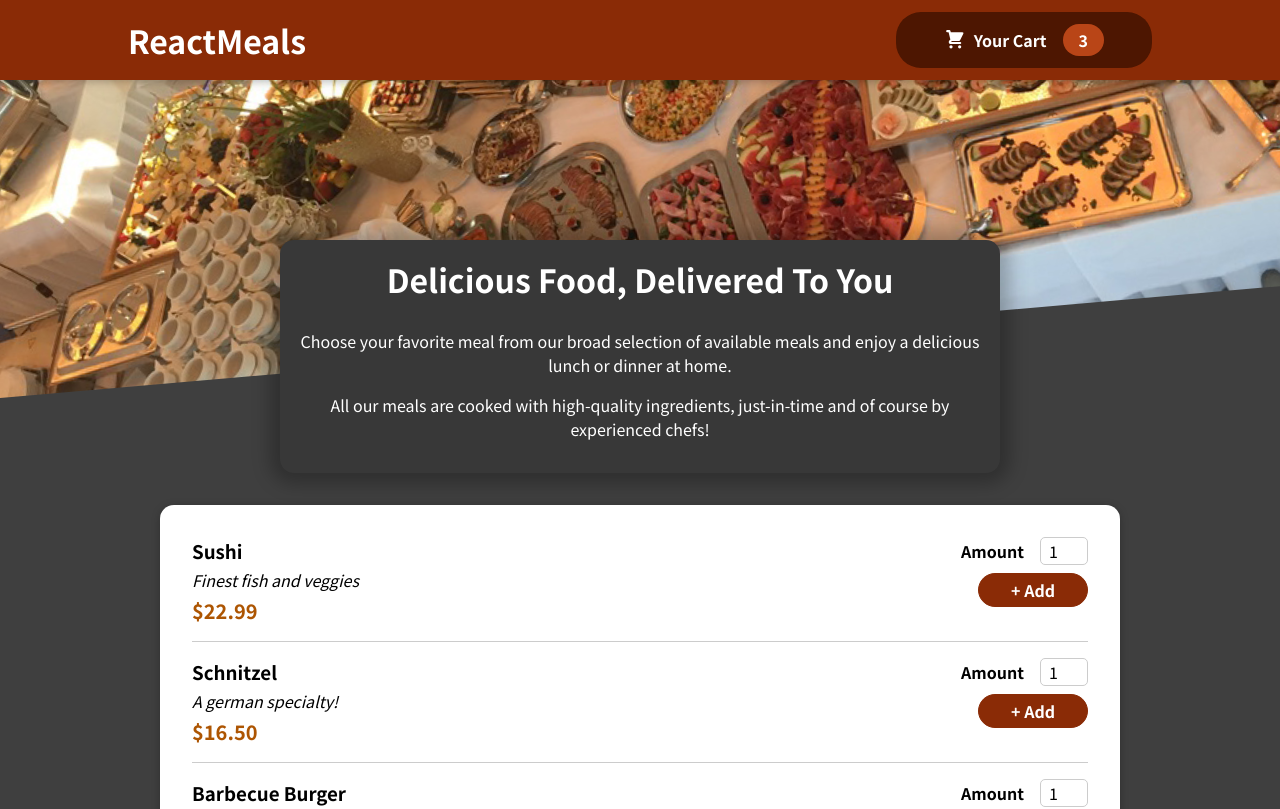
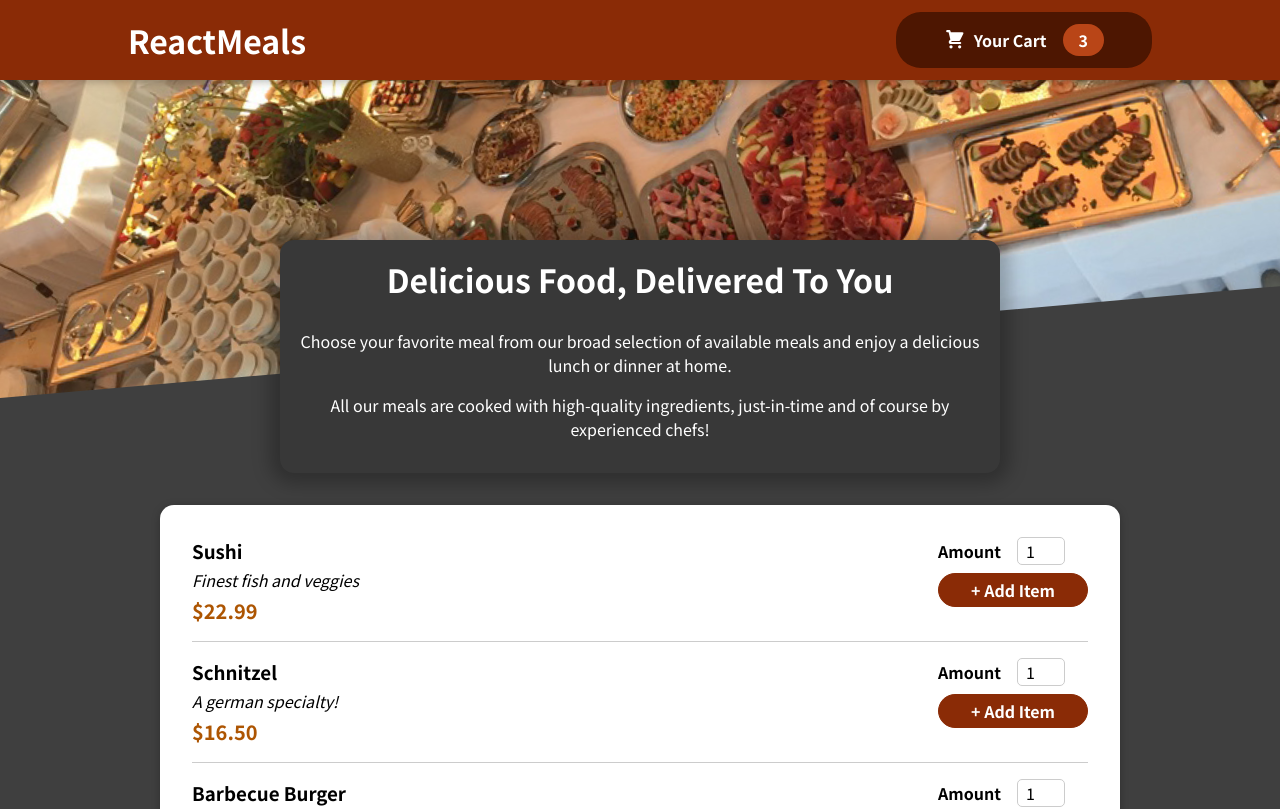
Before and after one commit to Kevin-Pulley/Food-Order-App, a React (Create React App) app: page / in a window 1280 px wide. Shown: the top 809 px of the page. Built offline with nearby package versions, Linux system fonts and the light colour scheme.

Commit message:
fixed mealitem form

```diff
--- a/src/components/Meals/MealItem/MealItemForm.js
+++ b/src/components/Meals/MealItem/MealItemForm.js
@@ -17,7 +17,7 @@ const MealItemForm = props => {
                     step: '1',
                     defaultValue: '1'
                 }} />
-            <button>+ Add</button>
+            <button>+ Add Item</button>
         </form>
     );
 };
```
